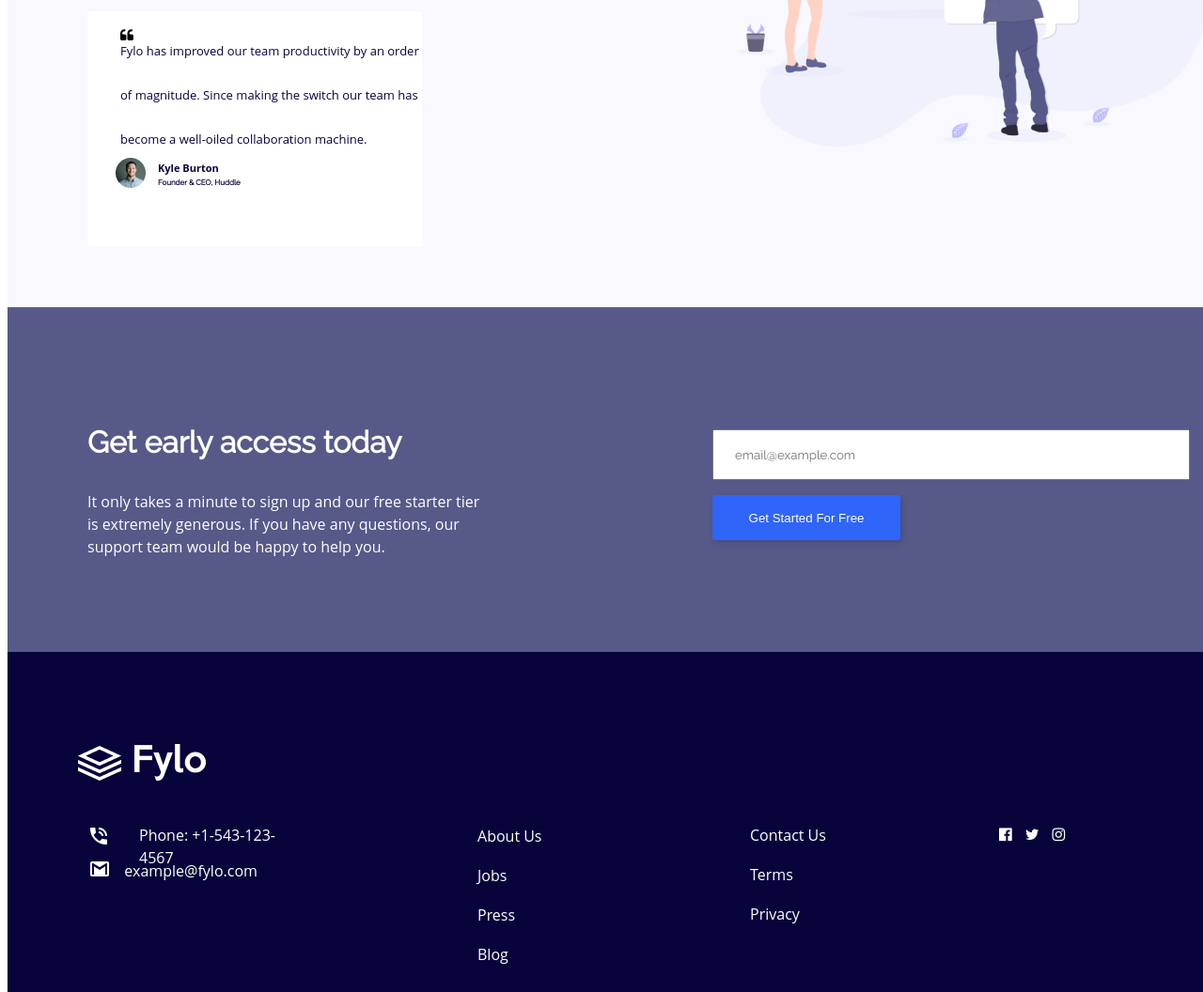
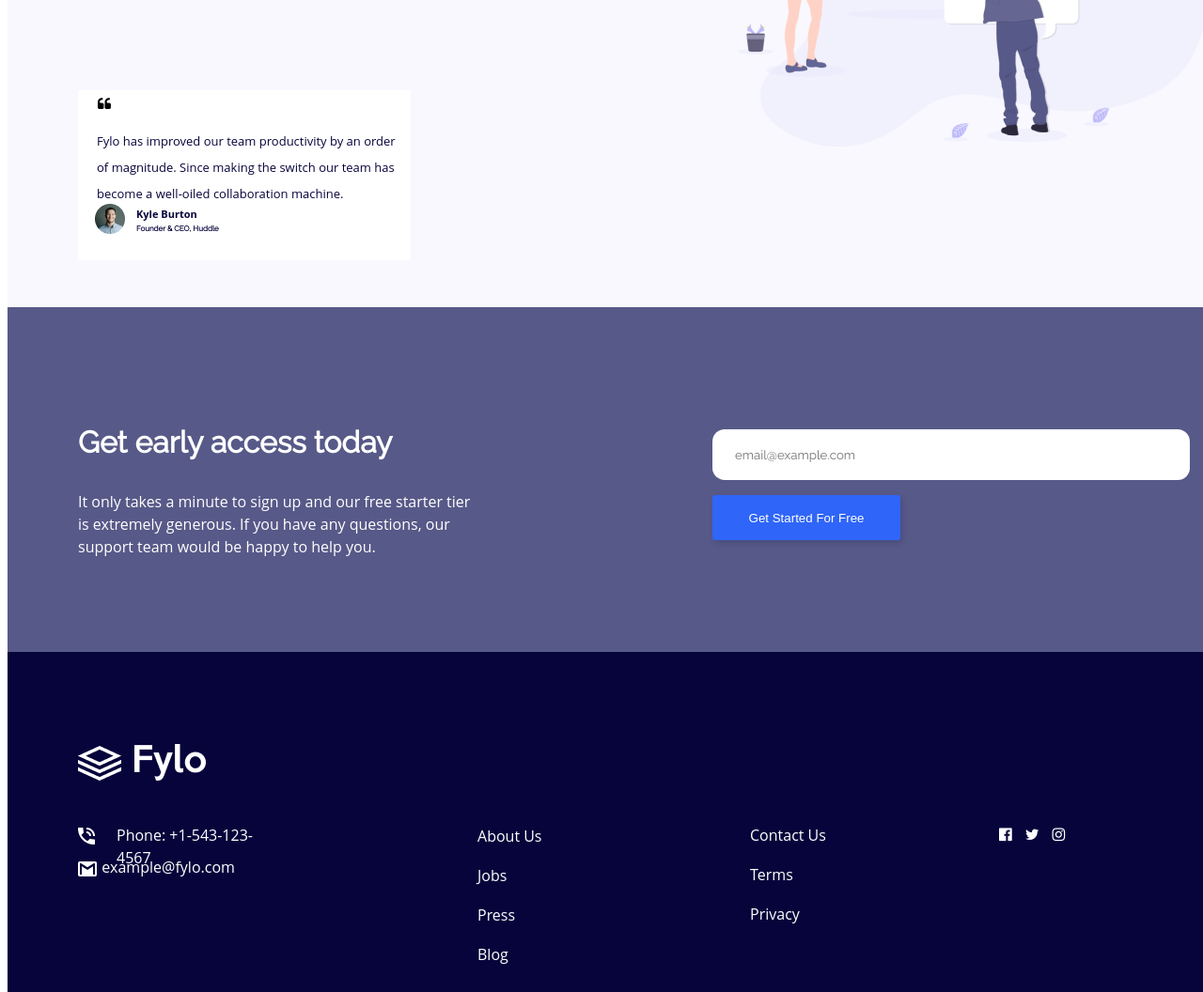
Before and after one commit to ka1jo/homework-4, a plain HTML site: page index.html in a window 1280 px wide. Shown: the part 1231-2287 px from the top of the page at 94% size. Drawn offline with Linux system fonts and the light colour scheme.

Commit message:
third upload

```diff
--- a/assets/index.css
+++ b/assets/index.css
@@ -19,7 +19,7 @@
     margin: 0px auto;
 }
 .logo{
-    margin: 5px;
+    margin: 0px;
     position: relative;
     float: left;
 }
@@ -126,7 +126,7 @@
     height: 45px;
     border: 0.625px solid #07043B;
     box-shadow: 2px 3px 6px rgba(0, 0, 0, 0.15925);
-    border-radius: 3.125px;
+    border-radius: 13.125px;
     padding: 0 0 0 15px;
     right: 45px;
     top: 5px;
@@ -150,16 +150,17 @@
     background-repeat: no-repeat;
 }
 h1{
-    margin: 195px 0px 0px 85px;
+    margin: 195px 0px 0px 75px;
     font-family: 'Raleway';
     font-style: normal;
     font-weight: 700;
     font-size: 40px;
     line-height: 47px;
     color: #07043B;
+    right: 0px;
 }
  .first{
-    margin: 0 0 0vh 0;
+    margin: 0 0 0vh -5px;
     font-family: 'Open Sans';
     font-style: normal;
     font-weight: 400;
@@ -168,12 +169,12 @@ h1{
     color: #07043B;
     position: absolute;
     left: 6%;
-    right: 57.71%;
+    right: 72px;
     top: 300px;
     bottom: 62.89%;
 }
 .second{
-    margin: 0 0 0vh 0;
+    margin: 0 0 0vh -5px;
     font-family: 'Open Sans';
     font-style: normal;
     font-weight: 400;
@@ -224,34 +225,34 @@ top: 220px;
     font-size: 15px;
 }
 .ramka{
-    top: 10px;
-    width: 356px;
-    height: 125px;
+    top: 94px;
+    width: 354px;
+    height: 181px;
     position: relative;
     background-color: white;
 }
-
 .ramka i{
-    top: -132px;
-    left: 35px;
+    top: -18px;
+    left: 21px;
     position: relative;
     color: black;
-
 }
 .ramka .new{
    font-size: 13px;
- left: 35px;
-bottom: 90px;
+ left: 5px;
+bottom: 42px;
    position: absolute;
    font-family: 'Open Sans';
 font-style: normal;
 font-weight: 400;
-letter-spacing: 0.0009px;
+padding: 15px;
+line-height: 28px;
+box-sizing: border-box;
 }
 .pers{
     position: relative;
-    top: 25px;
-    left: 15px;
+    top: 115px;
+    left: 3px;
 }
 .tp{
     width: 450px;
@@ -275,16 +276,16 @@ letter-spacing: 0.0009px;
     font-family: 'Open Sans';
     font-style: normal;
     font-weight: 700;
-left: 75px;
+    left: 62px;
     position: relative;
-bottom: 40px;
+    bottom: -50px;
 }
 h3{
     font-size: 8px;
     position: relative;
     float: left;
-    bottom: 90px;
-    left: 75px;
+    bottom: 0px;
+    left: 62px;
 }
 .text{
     background: #575988;
@@ -310,7 +311,7 @@ font-size: 32px;
     padding-right: 100px;
     position: relative;
     top: -210px;
-    left: 85px;
+    left: 75px;
     font-family: 'Open Sans';
     font-style: normal;
     font-weight: 400;
@@ -352,6 +353,8 @@ border: #2F65F8;
     font-family: 'Raleway';
 font-style: normal;
 font-weight: 400;
+border-radius: 13.125px;
+border-color: transparent;
 }
 .sp{
     width: 100%;
@@ -384,17 +387,17 @@ font-style: normal;
 font-weight: 400;
 font-size: 16px;
 line-height: 24px;
-right: 25px;
+right: 39px;
 }
 .inf h2{
     position: absolute;
-    top: 105px;
+    top: 101px;
     font-family: 'Open Sans';
     font-style: normal;
     font-weight: 400;
     font-size: 16px;
     line-height: 24px;
-right: 29px;
+    right: 53px;
     padding-right: 25px;
 }
 .inf .enve{
@@ -406,14 +409,14 @@ padding-right: 25px;
     left:10px;
 }
 .sp .a1{
-    right: 2px;
+    right: 15px;
     top: 42px;
     position: relative;
 }
 .sp .a2{
     top: 49px;
     position: relative;
-    right: 2px;
+    right: 15px;
 }
 .inf2{
     width: 200px;
@@ -431,7 +434,6 @@ padding-right: 25px;
 font-style: normal;
 font-weight: 400;
 }
-
 .ic ul li{
     list-style-type: none;
     padding: 10px;
@@ -452,16 +454,9 @@ font-weight: 400;
     position: relative;
     bottom: 180px;
 }
-.inf2:hover{
-}
-.ic:hover{
-}
 .icc :hover{
     cursor: pointer;
 }
 .inf2:hover{
     cursor: pointer;
 }
-.ic{
-
-}
--- a/index.html
+++ b/index.html
@@ -42,7 +42,7 @@
         <div class="img">
             <img src="assets/png/illustration_2-01.png" alt="">
         </div>
-        <div class="ramka"></div>
+        <div class="ramka1"></div>
         <i class="fa fa-arrow-circle-right" aria-hidden="true"></i>
         <div class="ramka">
             <div>
@@ -97,7 +97,7 @@
         </div>
         <div class="ic2">
             <div class="icc">
-                <i class="fa fa-facebook-official" aria-hidden="true"></i>
+                <i class="fa fa-facebook-official fa-inverse fa-circle" aria-hidden="true"></i>
                 <i class="fa fa-twitter" aria-hidden="true"></i>
                 <i class="fa fa-instagram" aria-hidden="true"></i>
             </div>
```
Lines whose indentation alone changed are shown as unchanged.
